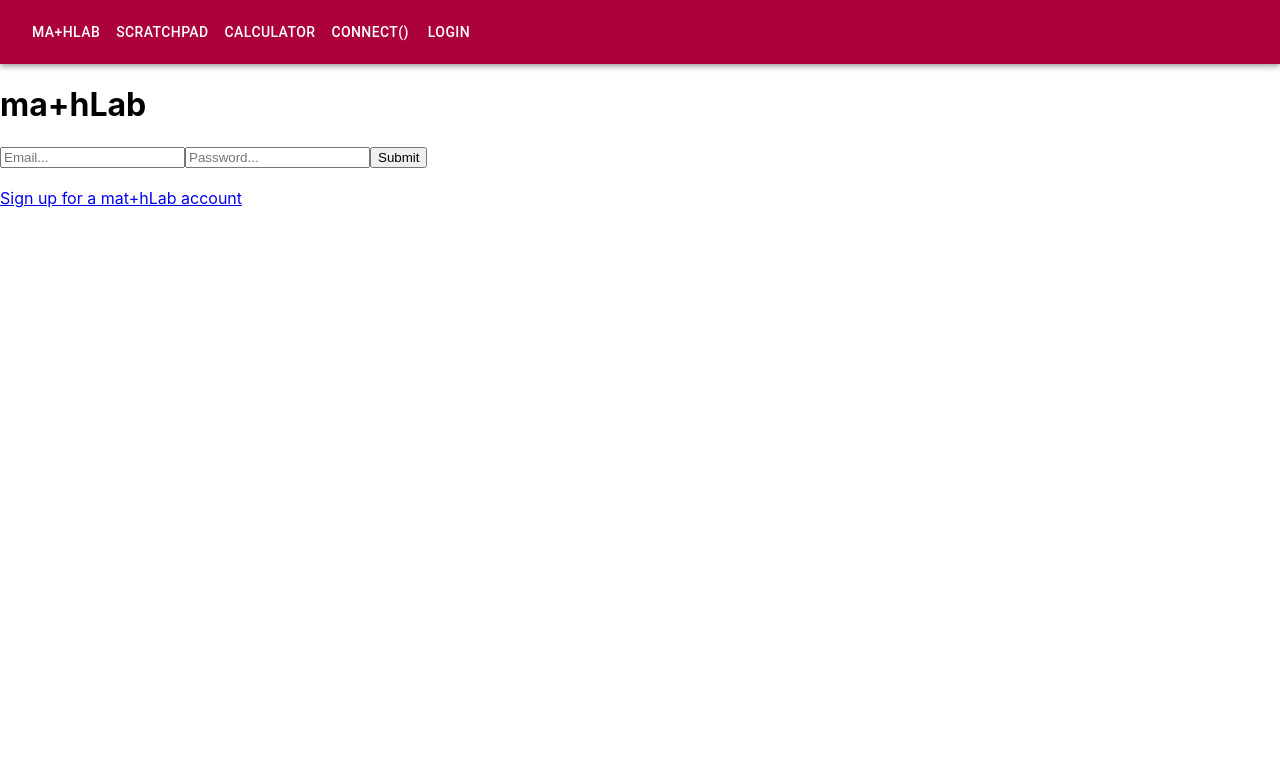
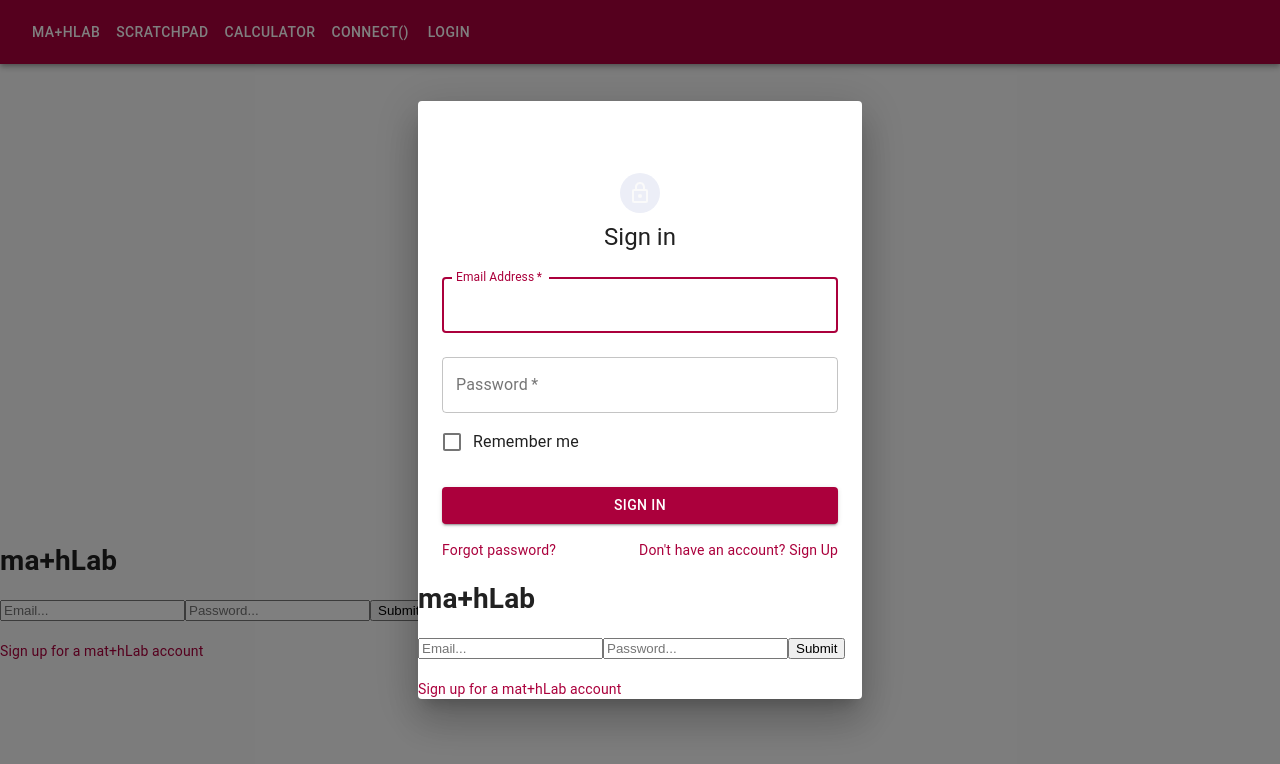
Before and after one commit to laurenyz/mathLab-frontend, a React (Create React App) app: page /login in a window 1280 px wide. Both pictures are taken after a click on the button "LOGIN". Shown: the top 764 px of the page. Built offline with nearby package versions, Linux system fonts and the light colour scheme; no server answers; what react-mathquill would draw is missing.

Commit message:
cleaned up edit user form and prepared for login modal

```diff
--- a/src/App.js
+++ b/src/App.js
@@ -1,7 +1,7 @@
 import React from 'react'
 import {Route, Switch, withRouter, Redirect} from "react-router-dom"
 import './App.css'
-import Navbar from './components/Navbar'
+import Navbar from './containers/Navbar'
 import Homescreen from './components/Homescreen'
 import ScratchPadContainer from './containers/ScratchPadContainer'
 import PostsContainer from './containers/PostsContainer'
@@ -10,7 +10,6 @@ import ProfilePage from './containers/ProfilePage'
 import NewUserForm from './components/NewUserForm'
 import LoginForm from './components/LoginForm'
 import NewPostForm from './components/NewPostForm'
-import EditUserForm from './components/EditUserForm'
 import {connect} from 'react-redux'
 import {fetchingPosts, fetchingUser} from './redux/actions'
 import CalculatorContainer from './containers/CalculatorContainer'
--- a/src/components/EditUserForm.jsx
+++ b/src/components/EditUserForm.jsx
@@ -10,16 +10,6 @@ import DialogContent from '@material-ui/core/DialogContent';
 import DialogTitle from '@material-ui/core/DialogTitle';
 
 const styles = theme => ({
-  paper: {
-    marginTop: theme.spacing(8),
-    display: 'flex',
-    flexDirection: 'column',
-    alignItems: 'center',
-    },
-  avatar: {
-    margin: theme.spacing(1),
-    backgroundColor: theme.palette.secondary.main,
-    },
   form: {
     width: '100%',
     marginTop: theme.spacing(1)
@@ -31,8 +21,8 @@ const styles = theme => ({
 
 class EditUserForm extends React.Component {
 
-    constructor(props){
-        super(props)
+    constructor(){
+        super()
         this.state = {
             name: "",
             username: "",
--- a/src/components/LoginForm.jsx
+++ b/src/components/LoginForm.jsx
@@ -1,7 +1,45 @@
 import React from 'react'
-import {connect} from 'react-redux'
-import {loggingIn} from '../redux/actions'
-import { Link, withRouter } from 'react-router-dom'
+import { connect } from 'react-redux'
+import { loggingIn } from '../redux/actions'
+import { withRouter } from 'react-router-dom'
+import { withStyles } from '@material-ui/core/styles';
+import Button from '@material-ui/core/Button';
+import TextField from '@material-ui/core/TextField';
+import DialogActions from '@material-ui/core/DialogActions';
+import DialogContent from '@material-ui/core/DialogContent';
+import DialogTitle from '@material-ui/core/DialogTitle';
+import CssBaseline from '@material-ui/core/CssBaseline';
+import FormControlLabel from '@material-ui/core/FormControlLabel';
+import Checkbox from '@material-ui/core/Checkbox';
+import Link from '@material-ui/core/Link';
+import Grid from '@material-ui/core/Grid';
+import Box from '@material-ui/core/Box';
+import LockOutlinedIcon from '@material-ui/icons/LockOutlined';
+import Typography from '@material-ui/core/Typography';
+import { makeStyles } from '@material-ui/core/styles';
+import Container from '@material-ui/core/Container';
+import Avatar from '@material-ui/core/Avatar';
+
+
+const styles = theme => ({
+  paper: {
+    marginTop: theme.spacing(8),
+    display: 'flex',
+    flexDirection: 'column',
+    alignItems: 'center',
+    },
+  avatar: {
+    margin: theme.spacing(1),
+    backgroundColor: theme.palette.secondary.main,
+    },
+  form: {
+    width: '100%',
+    marginTop: theme.spacing(1)
+    },
+  submit: {
+    margin: theme.spacing(3, 0, 2),
+  },
+});
 
 class LoginForm extends React.Component {
 
@@ -24,30 +62,15 @@ class LoginForm extends React.Component {
     }
 
     render(){
+        const { classes } = this.props
         return(
+
+
+
             <div>
-                <h1>ma+hLab</h1>
-                <form onSubmit = {this.handleOnSubmit}>
-                    <input name = "email" type = "text" placeholder = "Email..." onChange = {this.handleOnChange} value = {this.state.email}></input>
-                    <input name = "password" type = "password" placeholder = "Password..." onChange = {this.handleOnChange} value = {this.state.password}></input>
-                    <input type = "submit"></input>
-                </form>
-                <br></br>
-                <Link to="/users/new">Sign up for a mat+hLab account</Link>
-            </div>)
-    }
 
-}
 
-const mapDispatchToProps = dispatch => {
-    return {
-        loggingIn: info => dispatch(loggingIn(info))
-    }
-}
-
-export default withRouter(connect(null, mapDispatchToProps)(LoginForm))
-
-{/* <Container component="main" maxWidth="xs">
+<Container component="main" maxWidth="xs">
       <CssBaseline />
       <div className={classes.paper}>
         <Avatar className={classes.avatar}>
@@ -79,31 +102,51 @@ export default withRouter(connect(null, mapDispatchToProps)(LoginForm))
             id="password"
             autoComplete="current-password"
           />
-          {/* <FormControlLabel
+          <FormControlLabel
             control={<Checkbox value="remember" color="primary" />}
             label="Remember me"
-          /> */}
-    //       <Button
-    //         type="submit"
-    //         fullWidth
-    //         variant="contained"
-    //         color="primary"
-    //         className={classes.submit}
-    //       >
-    //         Sign In
-    //       </Button>
-    //       <Grid container>
-    //         <Grid item xs>
-    //           <Link href="#" variant="body2">
-    //             Forgot password?
-    //           </Link>
-    //         </Grid>
-    //         <Grid item>
-    //           <Link href="#" variant="body2">
-    //             {"Don't have an account? Sign Up"}
-    //           </Link>
-    //         </Grid>
-    //       </Grid>
-    //     </form>
-    //   </div>
-    // </Container> */}
+          />
+           <Button
+             type="submit"
+             fullWidth
+             variant="contained"
+             color="primary"
+             className={classes.submit}
+           >
+             Sign In
+           </Button>
+           <Grid container>
+             <Grid item xs>
+               <Link href="#" variant="body2">
+                 Forgot password?
+               </Link>
+             </Grid>
+             <Grid item>
+               <Link href="#" variant="body2">
+                 {"Don't have an account? Sign Up"}
+               </Link>
+             </Grid>
+           </Grid>
+         </form>
+       </div>
+     </Container>
+                <h1>ma+hLab</h1>
+                <form onSubmit = {this.handleOnSubmit}>
+                    <input name = "email" type = "text" placeholder = "Email..." onChange = {this.handleOnChange} value = {this.state.email}></input>
+                    <input name = "password" type = "password" placeholder = "Password..." onChange = {this.handleOnChange} value = {this.state.password}></input>
+                    <input type = "submit"></input>
+                </form>
+                <br></br>
+                <Link to="/users/new">Sign up for a mat+hLab account</Link>
+            </div>)
+    }
+
+}
+
+const mapDispatchToProps = dispatch => {
+    return {
+        loggingIn: info => dispatch(loggingIn(info))
+    }
+}
+
+export default  withStyles(styles, { withTheme: true })(withRouter(connect(null, mapDispatchToProps)(LoginForm)))
--- a/src/components/Navbar.jsx
+++ b/src/containers/Navbar.jsx
@@ -6,6 +6,8 @@ import { withStyles } from '@material-ui/core/styles';
 import AppBar from '@material-ui/core/AppBar';
 import Toolbar from '@material-ui/core/Toolbar';
 import Button from '@material-ui/core/Button';
+import Dialog from '@material-ui/core/Dialog';
+import LoginForm from '../components/LoginForm'
 
 const styles = theme => ({
   root: {
@@ -22,9 +24,24 @@ const styles = theme => ({
 
 class Navbar extends React.Component {
 
-    handleOnClickLogin = () => {
-        this.props.history.push("/login")
+    constructor(){
+        super()
+        this.state = {
+            open: false
+        }
     }
+
+    handleClickOpen = () => {
+        this.setState({open: true});
+      };
+
+    handleClose = () => {
+        this.setState({open: false});
+      };
+
+    // handleOnClickLogin = () => {
+    //     this.props.history.push("/login")
+    // }
 
     handleOnClickCalculator = () => {
         this.props.history.push("/calculator")
@@ -73,6 +90,9 @@ class Navbar extends React.Component {
         const { classes } = this.props
         return(
             <div className={classes.root}>
+                <Dialog open={this.state.open} onClose={this.handleClose} aria-labelledby="form-dialog-title">
+                <LoginForm handleClose={this.handleClose}/>
+                </Dialog>
                 <AppBar position="static" >
                     <Toolbar>
                         <Button onClick = {this.handleOnClickMathLab} color="inherit">ma+hLab</Button>
@@ -81,7 +101,7 @@ class Navbar extends React.Component {
                         <Button onClick = {this.handleOnClickConnect} color="inherit">Connect()</Button>
                         {this.props.user? <Button onClick = {this.handleOnClickMyAccount} color="inherit">MyAccount</Button>: null}
                         {this.props.user? <Button onClick = {this.handleOnClickLogout} color="inherit">Logout</Button> :
-                            <Button onClick = {this.handleOnClickLogin} color="inherit">Login</Button> }
+                            <Button onClick={this.handleClickOpen} color="inherit">Login</Button> }
                     </Toolbar>
                 </AppBar>
             </div>
--- a/src/containers/PostsContainer.jsx
+++ b/src/containers/PostsContainer.jsx
@@ -19,7 +19,7 @@ const useStyles = makeStyles((theme) => ({
 const PostsContainer = (props) => {
     const classes = useStyles();
     return(<div>
-        <Grid container>
+        <Grid container style={{marginBottom: "200px"}}>
             <Grid item xs = {2} />
             <Grid item xs={8}>
                 {( props.user?
--- a/src/components/ProfileDetailsBox.jsx
+++ b/src/containers/ProfileDetailsBox.jsx
@@ -1,7 +1,7 @@
 import React from 'react'
 import { deleteUser } from '../redux/actions'
 import { connect } from 'react-redux'
-import EditUserForm from './EditUserForm'
+import EditUserForm from '../components/EditUserForm'
 import { makeStyles } from '@material-ui/core/styles'
 import Typography from '@material-ui/core/Typography'
 import CardContent from '@material-ui/core/CardContent'
--- a/src/containers/ProfilePage.jsx
+++ b/src/containers/ProfilePage.jsx
@@ -1,6 +1,6 @@
 import React from 'react'
 import ProfileImageBox from '../components/ProfileImageBox'
-import ProfileDetailsBox from '../components/ProfileDetailsBox'
+import ProfileDetailsBox from '../containers/ProfileDetailsBox'
 import ProfilePostsBox from './ProfilePostsBox'
 import {connect} from 'react-redux'
 import { makeStyles, Grid, Card } from '@material-ui/core';
@@ -33,7 +33,7 @@ const ProfilePage = (props) => {
     if(props.user){
     return(
         <div>
-            <Grid container>
+            <Grid container style={{marginBottom: "200px"}}>
             <Grid item xs = {2} />
             <Grid item xs={8} >
                 <Grid container direction="column" justify = "center" alignItems="stretch" spacing = {2}>
```
